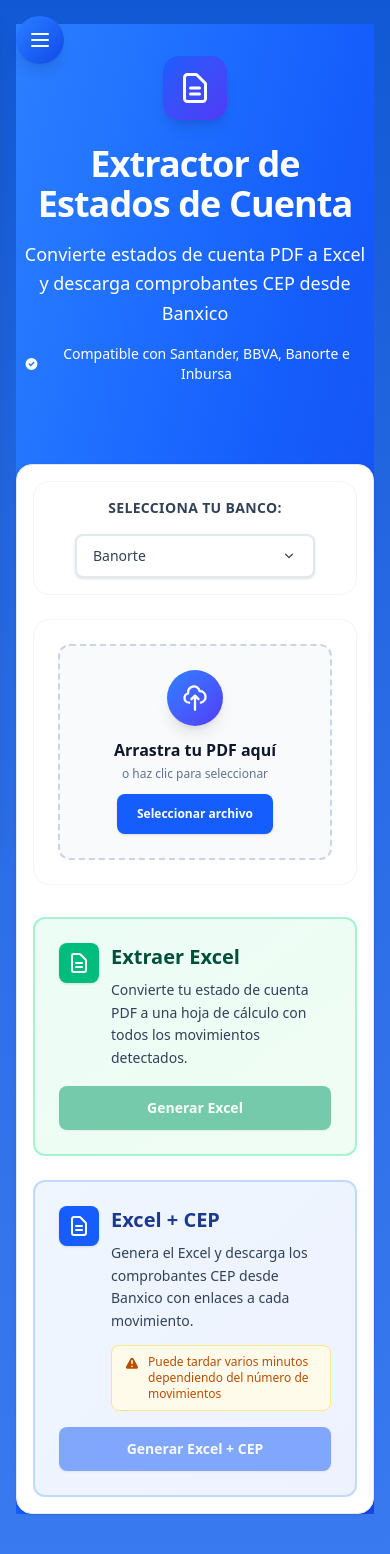
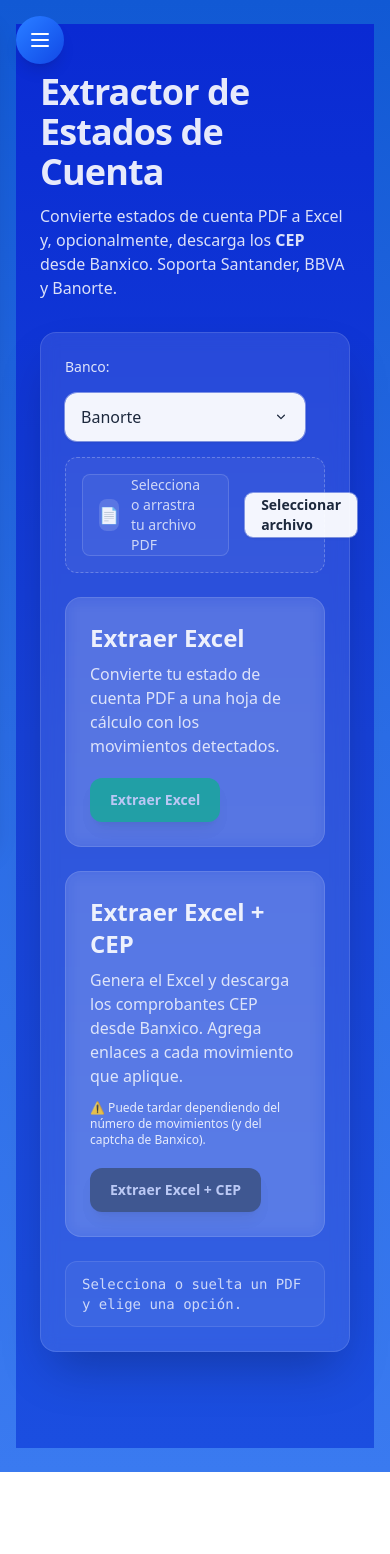
Before and after one commit to KikeGonRam/ExtractorDeEdC_With-CEP_FrontEnd, a Next.js app: page /panel/extractor in a window 390 px wide. Shown: the top 1554 px of the page. After the commit the page ends 1472 px from the top, so only its background shows below. Built offline with nearby package versions, Linux system fonts and the light colour scheme.

Commit message:
ACTUALIZACION FRONT 4

```diff
--- a/src/app/panel/extractor/page.tsx
+++ b/src/app/panel/extractor/page.tsx
@@ -1,28 +1,7 @@
 "use client";
 
 import { useEffect, useRef, useState } from "react";
-
-// Mock de las funciones API para el ejemplo
-const extractExcel = async (bank: Bank) => {
-  await new Promise(resolve => setTimeout(resolve, 2000));
-  return { blob: new Blob(), filename: `${bank}_extraction.xlsx` };
-};
-
-const extractWithCep = async (bank: Bank) => {
-  await new Promise(resolve => setTimeout(resolve, 3000));
-  return { blob: new Blob(), filename: `${bank}_extraction_cep.zip` };
-};
-
-const downloadBlob = (blob: Blob, filename: string) => {
-  const url = URL.createObjectURL(blob);
-  const a = document.createElement('a');
-  a.href = url;
-  a.download = filename;
-  a.click();
-  URL.revokeObjectURL(url);
-};
-
-type Bank = "banorte" | "bbva" | "santander" | "inbursa";
+import { extractExcel, extractWithCep, downloadBlob, type Bank } from "../lib/api";
 
 /* =========================================================
    Selector estilizado de Banco (legible y fácil de pulsar)
@@ -60,9 +39,9 @@
       <button
         type="button"
         onClick={() => setOpen((v) => !v)}
-        className="inline-flex items-center justify-between w-60 md:w-72 h-11 rounded-lg px-4 text-sm font-medium
-                   bg-white text-slate-700 shadow-sm border-2 border-slate-200
-                   hover:bg-slate-50 hover:border-slate-300 focus:outline-none focus-visible:ring-2 focus-visible:ring-blue-500 focus-visible:border-blue-500 transition-all"
+        className="inline-flex items-center justify-between w-60 md:w-72 h-12 rounded-xl px-4 text-base font-medium
+                   bg-white/95 text-slate-800 shadow-sm ring-1 ring-white/40
+                   hover:bg-white focus:outline-none focus-visible:ring-2 focus-visible:ring-sky-400"
         aria-haspopup="listbox"
         aria-expanded={open}
       >
@@ -82,7 +61,7 @@
 
       {open && (
         <ul
-          className="absolute z-20 mt-2 w-60 md:w-72 max-h-60 overflow-auto rounded-lg bg-white shadow-xl border border-slate-200"
+          className="absolute z-20 mt-2 w-60 md:w-72 max-h-60 overflow-auto rounded-xl bg-white shadow-xl ring-1 ring-black/5"
           role="listbox"
         >
           {options.map((opt) => {
@@ -96,8 +75,8 @@
                   onChange(opt.value);
                   setOpen(false);
                 }}
-                className={`cursor-pointer px-4 py-3 text-sm transition-colors
-                            ${active ? "bg-blue-50 text-blue-700 font-medium" : "text-slate-700 hover:bg-slate-50"}`}
+                className={`cursor-pointer px-4 py-3 text-sm md:text-base
+                            ${active ? "bg-sky-50 text-sky-700" : "text-slate-800 hover:bg-slate-50"}`}
               >
                 {opt.label}
               </li>
@@ -140,11 +119,15 @@
     setMsg(null);
     try {
       const { blob, filename } =
-        kind === "xlsx" ? await extractExcel(bank) : await extractWithCep(bank);
+        kind === "xlsx" ? await extractExcel(bank, file) : await extractWithCep(bank, file);
       downloadBlob(blob, filename);
       setMsg(`✔ Descargado: ${filename}`);
     } catch (e: unknown) {
-      setMsg((e as Error)?.message ?? "Error al procesar");
+      if (e instanceof Error) {
+        setMsg(e.message ?? "Error al procesar");
+      } else {
+        setMsg("Error al procesar");
+      }
     } finally {
       setBusy(null);
     }
@@ -194,49 +177,32 @@
   };
 
   return (
-    <main className="min-h-[100svh] w-full bg-gradient-to-br from-blue-500 via-blue-600 to-blue-700">
-      {/* Header fuera del cuadro blanco */}
-      <div className="mx-auto w-full max-w-4xl px-2 sm:px-8 md:px-12 pt-8 flex flex-col items-center justify-center">
-        <header className="mb-12 text-center">
-          <div className="inline-flex items-center justify-center w-16 h-16 rounded-2xl bg-gradient-to-br from-blue-600 to-indigo-600 mb-6 shadow-lg">
-            <svg className="w-9 h-9 text-white" fill="none" stroke="currentColor" viewBox="0 0 24 24">
-              <path strokeLinecap="round" strokeLinejoin="round" strokeWidth={2} d="M9 12h6m-6 4h6m2 5H7a2 2 0 01-2-2V5a2 2 0 012-2h5.586a1 1 0 01.707.293l5.414 5.414a1 1 0 01.293.707V19a2 2 0 01-2 2z" />
-            </svg>
-          </div>
-          <h1 className="text-4xl sm:text-5xl font-bold tracking-tight text-white mb-4">
-            Extractor de Estados de Cuenta
-          </h1>
-          <p className="mt-3 max-w-2xl mx-auto text-white text-lg leading-relaxed">
-            Convierte estados de cuenta PDF a Excel y descarga comprobantes CEP desde Banxico
+    <main className="min-h-[100svh] w-full bg-gradient-to-b from-[#0a2ad3] via-[#1741d8] to-[#1b4ee0] text-white/90">
+      <div className="mx-auto max-w-6xl px-6 pb-24 pt-12">
+        {/* Header */}
+        <header className="mb-8">
+          <h1 className="text-4xl font-semibold tracking-tight">Extractor de Estados de Cuenta</h1>
+          <p className="mt-3 max-w-3xl text-white/85">
+            Convierte estados de cuenta PDF a Excel y, opcionalmente, descarga los <b>CEP</b> desde
+            Banxico. Soporta Santander, BBVA y Banorte.
           </p>
-          <div className="mt-4 flex items-center justify-center gap-2 text-sm text-white">
-            <svg className="w-4 h-4" fill="currentColor" viewBox="0 0 20 20">
-              <path fillRule="evenodd" d="M10 18a8 8 0 100-16 8 8 0 000 16zm3.707-9.293a1 1 0 00-1.414-1.414L9 10.586 7.707 9.293a1 1 0 00-1.414 1.414l2 2a1 1 0 001.414 0l4-4z" clipRule="evenodd" />
-            </svg>
-            Compatible con Santander, BBVA, Banorte e Inbursa
-          </div>
         </header>
-      </div>
-      {/* Cuadro blanco compacto y centrado */}
-      <section className="bg-white rounded-2xl shadow border border-slate-200 max-w-4xl mx-auto my-8 p-4 sm:p-6 md:p-8 flex flex-col gap-8">
-        {/* Fila superior: banco y carga */}
-        <div className="grid grid-cols-1 md:grid-cols-2 gap-6 w-full">
-          {/* Banco */}
-          <div className="bg-white px-6 py-4 rounded-2xl flex flex-col justify-center h-full w-full border border-slate-100">
-            <div className="flex flex-wrap items-center gap-4 justify-center sm:justify-start">
-              <label className="text-sm font-semibold text-slate-700 uppercase tracking-wide">
-                Selecciona tu banco:
-              </label>
+
+        {/* Contenedor principal */}
+        <section className="rounded-2xl border border-white/12 bg-white/10 p-6 backdrop-blur shadow-2xl">
+          {/* Banco (más visible) */}
+          <div className="mb-4 flex flex-wrap items-center gap-4">
+            <span className="text-sm text-white/85">Banco:</span>
             <BankSelect value={bank} onChange={setBank} />
           </div>
-          </div>
+
           {/* Zona de carga / drag & drop */}
-          <div className="p-6 flex flex-col justify-center h-full w-full bg-white rounded-2xl border border-slate-100">
             <div
-              className={["rounded-xl border-2 border-dashed p-6 transition-all cursor-pointer",
+            className={[
+                "rounded-xl border border-dashed p-4 transition",
                 dragging
-                  ? "border-blue-500 bg-blue-50"
-                  : "border-slate-300 bg-slate-50 hover:border-blue-400 hover:bg-blue-50/50",
+                ? "border-white/70 bg-white/20"
+                : "border-white/25 bg-white/5 hover:border-white/40 hover:bg-white/10",
                 ].join(" ")}
                 onDragOver={onDragOver}
                 onDragEnter={onDragEnter}
@@ -249,24 +215,26 @@
                 if (e.key === "Enter" || e.key === " ") inputRef.current?.click();
                 }}
 >
-              <div className="flex flex-col items-center text-center gap-3">
-                <div className="w-14 h-14 rounded-full bg-gradient-to-br from-blue-500 to-indigo-600 flex items-center justify-center shadow-lg">
-                  <svg className="w-7 h-7 text-white" fill="none" stroke="currentColor" viewBox="0 0 24 24">
-                    <path strokeLinecap="round" strokeLinejoin="round" strokeWidth={2} d="M7 16a4 4 0 01-.88-7.903A5 5 0 1115.9 6L16 6a5 5 0 011 9.9M15 13l-3-3m0 0l-3 3m3-3v12" />
-                  </svg>
-                </div>
-                <div>
-                  <p className="text-base font-semibold text-slate-900 mb-1">
-                    {file ? file.name : dragging ? "Suelta tu archivo aquí" : "Arrastra tu PDF aquí"}
-                  </p>
-                  <p className="text-xs text-slate-500">
+                <div className="flex items-center justify-between gap-4">
+                <div className="flex min-h-[56px] flex-1 items-center gap-3 rounded-lg border border-white/15 bg-white/5 px-4">
+                <div className="grid h-8 w-8 place-items-center rounded-lg bg-white/15">📄</div>
+                    <div className="min-w-0">
+                        <p className="text-sm text-white/75">
                         {file ? (
-                      <span>Tamaño: {(file.size / 1024 / 1024).toFixed(2)} MB</span>
+                        <>
+                        <span className="font-medium">{file.name}</span>{" "}
+                        <span className="text-white/60">({(file.size / 1024 / 1024).toFixed(2)} MB)</span>
+                        </>
+                        ) : dragging ? (
+                        <span>Suelta el PDF aquí…</span>
                     ) : (
-                      "o haz clic para seleccionar"
+                        <span>Selecciona o arrastra tu archivo PDF</span>
                     )}
                     </p>
                 </div>
+                </div>
+
+                {/* ⬇⬇ Detenemos burbujeo aquí */}
                 <label className="relative inline-flex" onClick={(e) => e.stopPropagation()}>
                     <input
                         ref={inputRef}
@@ -277,123 +245,95 @@
                     onChange={(e) => {
                     const f = e.target.files?.[0];
                     onPickFile(f ?? undefined);
+                    // permitir volver a elegir el mismo archivo
                     (e.target as HTMLInputElement).value = "";
                     }}
                     />
-                  <span className="inline-flex h-10 items-center justify-center rounded-lg bg-blue-600 px-5 text-xs font-semibold text-white shadow-sm hover:bg-blue-700 transition-colors">
+                    <span className="inline-flex h-11 items-center justify-center rounded-lg bg-white/95 px-4 text-sm font-semibold text-slate-800 shadow-sm ring-1 ring-white/40 transition hover:bg-white">
                     Seleccionar archivo
                 </span>
                 </label>
             </div>
+
   {/* Vista previa del PDF */}
   {previewUrl && (
-                <div className="mt-4 overflow-hidden rounded-xl border border-slate-200 bg-white shadow-sm">
-                  <div className="flex items-center justify-between bg-slate-100 px-4 py-2 border-b border-slate-200">
-                    <span className="truncate font-medium text-slate-700 text-xs">{file?.name}</span>
+    <div className="mt-4 overflow-hidden rounded-xl ring-1 ring-white/15">
+      <div className="flex items-center justify-between bg-white/10 px-4 py-2 text-sm text-white/90">
+                  <span className="truncate">{file?.name}</span>
                   <a
                     href={previewUrl}
                     target="_blank"
                     rel="noreferrer"
-                      className="text-xs text-blue-600 hover:text-blue-700 font-medium flex items-center gap-1"
+                    className="underline decoration-white/50 underline-offset-4 hover:decoration-white"
                   >
-                      <svg className="w-3.5 h-3.5" fill="none" stroke="currentColor" viewBox="0 0 24 24">
-                        <path strokeLinecap="round" strokeLinejoin="round" strokeWidth={2} d="M10 6H6a2 2 0 00-2 2v10a2 2 0 002 2h10a2 2 0 002-2v-4M14 4h6m0 0v6m0-6L10 14" />
-                      </svg>
-                      Abrir
+                    Abrir en pestaña nueva
                   </a>
                 </div>
-                  <div className="h-[320px] w-full bg-slate-50">
+                <div className="h-[360px] w-full bg-white">
                   <embed src={previewUrl} type="application/pdf" className="h-full w-full" />
                 </div>
               </div>
             )}
           </div>
-          </div>
-        </div>
-        {/* Fila inferior: tarjetas de acción */}
-        <div className="grid gap-6 md:grid-cols-2 w-full">
+
+          {/* Tarjetas de acciones */}
+          <div className="mt-6 grid gap-6 md:grid-cols-2">
             {/* Excel */}
-          <article className="rounded-xl border-2 border-emerald-200 bg-gradient-to-br from-emerald-50 to-green-50 p-6 transition-all hover:shadow-lg hover:border-emerald-300">
-            <div className="flex items-start gap-3 mb-4">
-              <div className="w-10 h-10 rounded-lg bg-emerald-500 flex items-center justify-center flex-shrink-0 shadow-sm">
-                <svg className="w-6 h-6 text-white" fill="none" stroke="currentColor" viewBox="0 0 24 24">
-                  <path strokeLinecap="round" strokeLinejoin="round" strokeWidth={2} d="M9 12h6m-6 4h6m2 5H7a2 2 0 01-2-2V5a2 2 0 012-2h5.586a1 1 0 01.707.293l5.414 5.414a1 1 0 01.293.707V19a2 2 0 01-2 2z" />
-                </svg>
-              </div>
-              <div>
-                <h3 className="text-xl font-bold text-emerald-900">Extraer Excel</h3>
-                <p className="mt-2 text-slate-700 text-sm leading-relaxed">
-                  Convierte tu estado de cuenta PDF a una hoja de cálculo con todos los movimientos detectados.
+            <article className="rounded-2xl border border-white/12 bg-white/10 p-6 backdrop-blur transition-transform hover:scale-[1.02] hover:bg-white/20">
+              <h3 className="text-2xl font-semibold">Extraer Excel</h3>
+              <p className="mt-2 text-white/80">
+                Convierte tu estado de cuenta PDF a una hoja de cálculo con los movimientos
+                detectados.
               </p>
-              </div>
-            </div>
               <button
                 onClick={() => run("xlsx")}
                 disabled={!file || !!busy}
-              className="w-full h-11 rounded-lg bg-emerald-600 text-white font-semibold text-sm shadow-sm transition-all hover:bg-emerald-700 hover:shadow-md disabled:cursor-not-allowed disabled:opacity-50 disabled:hover:bg-emerald-600 disabled:hover:shadow-sm"
+                className="mt-5 inline-flex h-11 items-center justify-center rounded-xl bg-emerald-500 px-5 text-sm font-semibold text-white shadow-lg transition hover:brightness-110 disabled:cursor-not-allowed disabled:opacity-60"
               >
-              {busy === "xlsx" ? "Procesando…" : "Generar Excel"}
+                {busy === "xlsx" ? "Procesando…" : "Extraer Excel"}
               </button>
             </article>
 
             {/* Excel + CEP */}
-          <article className="rounded-xl border-2 border-blue-200 bg-gradient-to-br from-blue-50 to-indigo-50 p-6 transition-all hover:shadow-lg hover:border-blue-300">
-            <div className="flex items-start gap-3 mb-4">
-              <div className="w-10 h-10 rounded-lg bg-blue-600 flex items-center justify-center flex-shrink-0 shadow-sm">
-                <svg className="w-6 h-6 text-white" fill="none" stroke="currentColor" viewBox="0 0 24 24">
-                  <path strokeLinecap="round" strokeLinejoin="round" strokeWidth={2} d="M9 12h6m-6 4h6m2 5H7a2 2 0 01-2-2V5a2 2 0 012-2h5.586a1 1 0 01.707.293l5.414 5.414a1 1 0 01.293.707V19a2 2 0 01-2 2z" />
-                </svg>
-              </div>
-              <div>
-                <h3 className="text-xl font-bold text-blue-900">Excel + CEP</h3>
-                <p className="mt-2 text-slate-700 text-sm leading-relaxed">
-                  Genera el Excel y descarga los comprobantes CEP desde Banxico con enlaces a cada movimiento.
+            <article className="rounded-2xl border border-white/12 bg-white/10 p-6 backdrop-blur transition-transform hover:scale-[1.02] hover:bg-white/20">
+              <h3 className="text-2xl font-semibold">Extraer Excel + CEP</h3>
+              <p className="mt-2 text-white/80">
+                Genera el Excel y descarga los comprobantes CEP desde Banxico. Agrega enlaces a cada
+                movimiento que aplique.
               </p>
-                <p className="mt-3 text-xs text-amber-700 bg-amber-50 px-3 py-2 rounded-lg border border-amber-200 inline-flex items-start gap-2">
-                  <svg className="w-4 h-4 flex-shrink-0 mt-0.5" fill="currentColor" viewBox="0 0 20 20">
-                    <path fillRule="evenodd" d="M8.257 3.099c.765-1.36 2.722-1.36 3.486 0l5.58 9.92c.75 1.334-.213 2.98-1.742 2.98H4.42c-1.53 0-2.493-1.646-1.743-2.98l5.58-9.92zM11 13a1 1 0 11-2 0 1 1 0 012 0zm-1-8a1 1 0 00-1 1v3a1 1 0 002 0V6a1 1 0 00-1-1z" clipRule="evenodd" />
-                  </svg>
-                  <span>Puede tardar varios minutos dependiendo del número de movimientos</span>
+              <p className="mt-3 text-xs text-white/85">
+                ⚠ Puede tardar dependiendo del número de movimientos (y del captcha de Banxico).
               </p>
-              </div>
-            </div>
               <button
                 onClick={() => run("zip")}
                 disabled={!file || !!busy}
-              className="w-full h-11 rounded-lg bg-blue-600 text-white font-semibold text-sm shadow-sm transition-all hover:bg-blue-700 hover:shadow-md disabled:cursor-not-allowed disabled:opacity-50 disabled:hover:bg-blue-600 disabled:hover:shadow-sm"
+                className="mt-5 inline-flex h-11 items-center justify-center rounded-xl bg-slate-700 px-5 text-sm font-semibold text-white shadow-lg transition hover:brightness-110 disabled:cursor-not-allowed disabled:opacity-60"
               >
-              {busy === "zip" ? "Procesando…" : "Generar Excel + CEP"}
+                {busy === "zip" ? "Procesando…" : "Extraer Excel + CEP"}
               </button>
             </article>
           </div>
 
           {/* Mensajes */}
-        {msg && (
-          <div className="px-8 pb-8">
-            <div
+          <div className="mt-6">
+            <pre
               className={[
-                "rounded-xl px-5 py-4 text-sm font-medium border-2",
-                msg.startsWith("✔")
-                  ? "border-emerald-200 bg-emerald-50 text-emerald-800"
-                  : "border-blue-200 bg-blue-50 text-blue-800",
-              ].join(" ")}
+                "whitespace-pre-wrap rounded-xl border px-4 py-3 text-sm",
+                !msg && "border-white/10 bg-white/5 text-white/75",
+                msg && msg.startsWith("✔")
+                  ? "border-emerald-400/40 bg-emerald-900/20 text-emerald-200"
+                  : msg
+                  ? "border-white/20 bg-white/10 text-white/90"
+                  : "",
+              ]
+                .filter(Boolean)
+                .join(" ")}
             >
-              <div className="flex items-start gap-3">
-                {msg.startsWith("✔") ? (
-                  <svg className="w-5 h-5 text-emerald-600 flex-shrink-0 mt-0.5" fill="currentColor" viewBox="0 0 20 20">
-                    <path fillRule="evenodd" d="M10 18a8 8 0 100-16 8 8 0 000 16zm3.707-9.293a1 1 0 00-1.414-1.414L9 10.586 7.707 9.293a1 1 0 00-1.414 1.414l2 2a1 1 0 001.414 0l4-4z" clipRule="evenodd" />
-                  </svg>
-                ) : (
-                  <svg className="w-5 h-5 text-blue-600 flex-shrink-0 mt-0.5" fill="currentColor" viewBox="0 0 20 20">
-                    <path fillRule="evenodd" d="M18 10a8 8 0 11-16 0 8 8 0 0116 0zm-7-4a1 1 0 11-2 0 1 1 0 012 0zM9 9a1 1 0 000 2v3a1 1 0 001 1h1a1 1 0 100-2v-3a1 1 0 00-1-1H9z" clipRule="evenodd" />
-                  </svg>
-                )}
-                <pre className="whitespace-pre-wrap flex-1">{msg}</pre>
+              {msg ?? "Selecciona o suelta un PDF y elige una opción."}
+            </pre>
           </div>
+        </section>
       </div>
-          </div>
-        )}
-      </section>
     </main>
   );
 }
```
Lines whose indentation alone changed are shown as unchanged.
